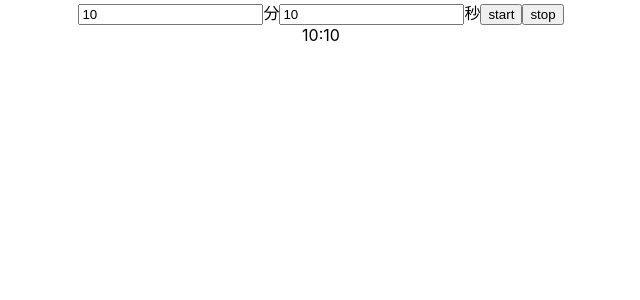
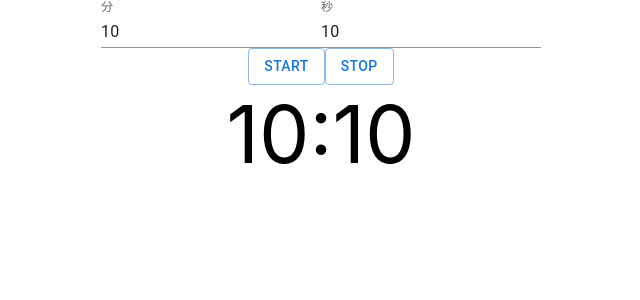
Before and after one commit to yohei-yamamoto/pomodoro-timer, a React (Create React App) app: page / in a window 1280 px wide. Shown: the top 300 px of the page, without its empty margins (319-959 px from the left). Built offline with nearby package versions, Linux system fonts and the light colour scheme.

Commit message:
material-ui フレームワークを導入しスタイルを当てた

```diff
--- a/package.json
+++ b/package.json
@@ -4,6 +4,9 @@
   "private": true,
   "homepage": "https://yohei-yamamoto.github.io/pomodoro-timer/",
   "dependencies": {
+    "@emotion/react": "^11.10.5",
+    "@emotion/styled": "^11.10.5",
+    "@mui/material": "^5.11.0",
     "@testing-library/jest-dom": "^5.16.5",
     "@testing-library/react": "^13.4.0",
     "@testing-library/user-event": "^13.5.0",
--- a/src/App.css
+++ b/src/App.css
@@ -36,3 +36,7 @@
     transform: rotate(360deg);
   }
 }
+
+.Timer {
+  font-size: 5em;
+}
--- a/src/App.tsx
+++ b/src/App.tsx
@@ -1,4 +1,6 @@
 import React, {useState} from 'react';
+import Button from '@mui/material/Button';
+import TextField from '@mui/material/TextField';
 import './App.css';
 import timerSound from './Timer.mp3';
 
@@ -8,7 +10,7 @@
 
 const Timer:React.FC<Props> = (props) => {
   return(
-    <div>{Math.floor(props.time / 60)}:{(props.time % 60).toString().padStart(2, "0")}</div>
+    <div className="Timer">{Math.floor(props.time / 60)}:{(props.time % 60).toString().padStart(2, "0")}</div>
   );
 }
 
@@ -28,19 +30,25 @@
   var timeout: NodeJS.Timeout
   return (
     <div className="App">
-      <input type="number"
+      <div>
+        <TextField type="number"
         value={inputTimeMinites}
         onChange={(event) => {
           setInputTimeMinites(Number(event.target.value))
           setCounter(Number(event.target.value) * 60 + inputTimeSeconds)
-      }}/>分
-      <input type="number"
+        }}
+        variant="standard"
+        label="分"/>
+        <TextField type="number"
         value={inputTimeSeconds}
         onChange={(event) => {
           setInputTimeSeconds(Number(event.target.value))
           setCounter(inputTimeMinites * 60 + Number(event.target.value))
-      }}/>秒
-      <button onClick={
+        }}
+        variant="standard"
+        label="秒"/>
+      </div>
+      <Button onClick={
         () => {
           if (counter === 0 ) setCounter(inputTimeMinites * 60 + inputTimeSeconds)
           if(isTimerCounting === false && counter > 0) {
@@ -55,13 +63,15 @@
             setTimeoutId(Number(timeout))
           }
         }
-      }>start</button>
-      <button onClick={() => {
+      }
+      variant="outlined">start</Button>
+      <Button onClick={() => {
         if(isTimerCounting === true) {
           clearInterval(intervalId)
           clearTimeout(timeoutId)
           setIsTimerCounting(false)
-        }}}>stop</button>
+        }}}
+        variant="outlined">stop</Button>
       <Timer time={counter} />
     </div>
   );
```
Also changed, not shown: 12 other files (tests, documents, lock files or other folders). Lines whose indentation alone changed are shown as unchanged.
